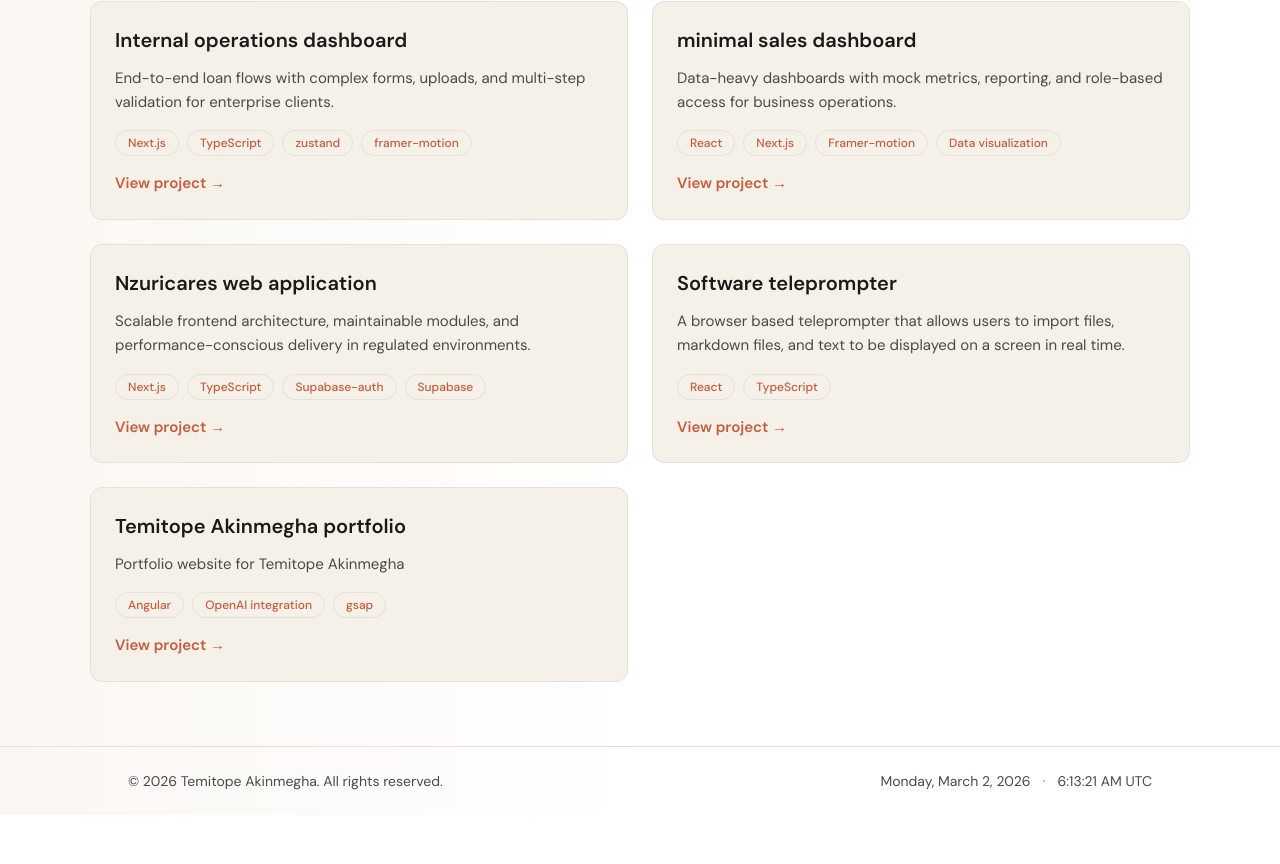
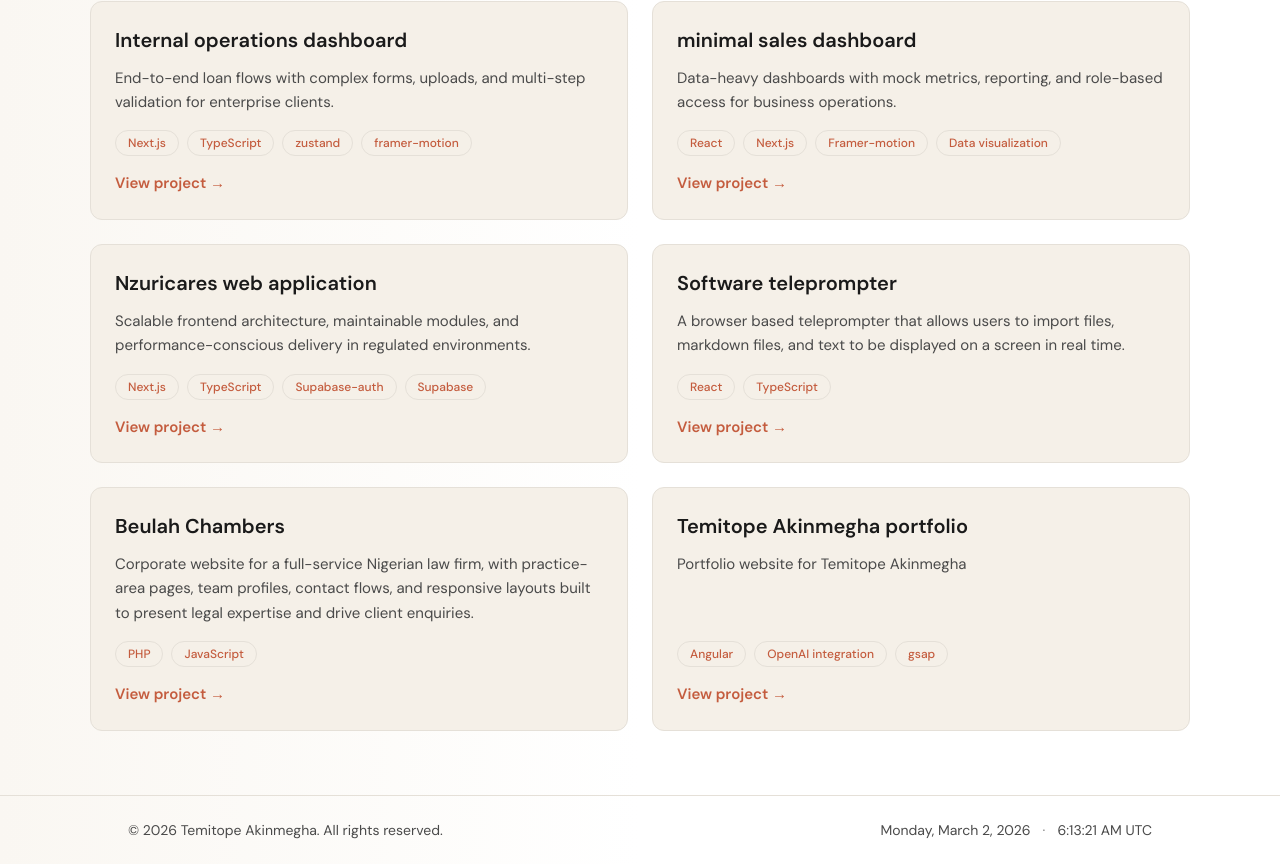
Before and after one commit to temitopeakin1/portfolio-web, an Angular app: page /projects in a window 1280 px wide. Shown: the part 370-1234 px from the top of the page. Before the commit the page ends 1185 px from the top, so only its background shows below. Built offline with nearby package versions, Linux system fonts and the light colour scheme.

Commit message:
fix index route && update project page

```diff
--- a/src/app/pages/projects/projects.component.ts
+++ b/src/app/pages/projects/projects.component.ts
@@ -72,6 +72,14 @@ export class ProjectsComponent {
             'A browser based teleprompter that allows users to import files, markdown files, and text to be displayed on a screen in real time.',
           tech: ['React', 'TypeScript'],
           link: 'http://software-teleprompter.vercel.app/',
+        },
+        {
+          id: 'legal-web',
+          title: 'Beulah Chambers',
+          description:
+            'Corporate website for a full-service Nigerian law firm, with practice-area pages, team profiles, contact flows, and responsive layouts built to present legal expertise and drive client enquiries.',
+          tech: ['PHP', 'JavaScript'],
+          link: 'https://beulahchambers.org',
         },
         {
           id: 'Tmegha portfolio',
```
